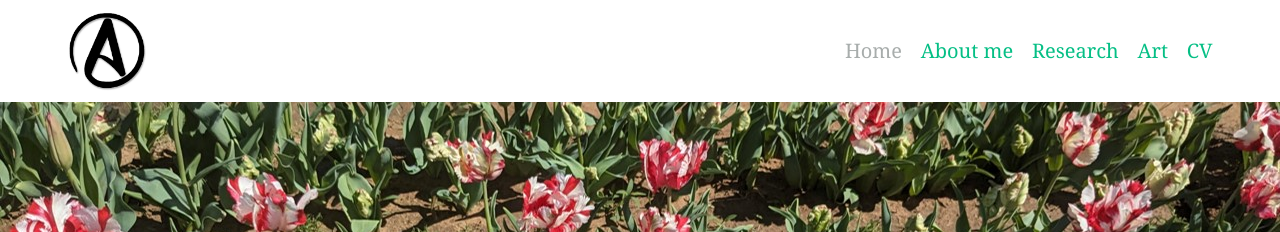
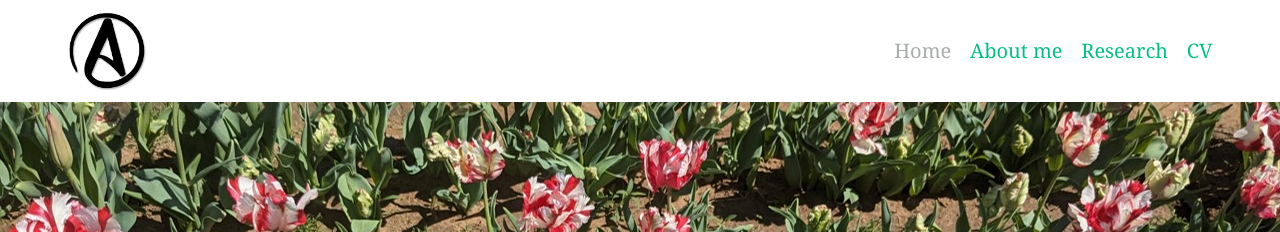
Before and after one commit to EncisoAlva/EncisoAlva.github.io, a Jekyll site: the page built from index.md, in a window 1280 px wide. Shown: the top 232 px of the page. Built offline with Jekyll 4.4.1, drawn with Linux system fonts in a browser that asks for light colours.

Commit message:
Update _config.yml

```diff
--- a/_config.yml
+++ b/_config.yml
@@ -125,8 +125,6 @@ navigation_header:
   url: /about/
 - title: Research
   url: /research/
-- title: Art
-  url: /art/
 #- title: Art
 #  url: /art/
 - title: CV
```
